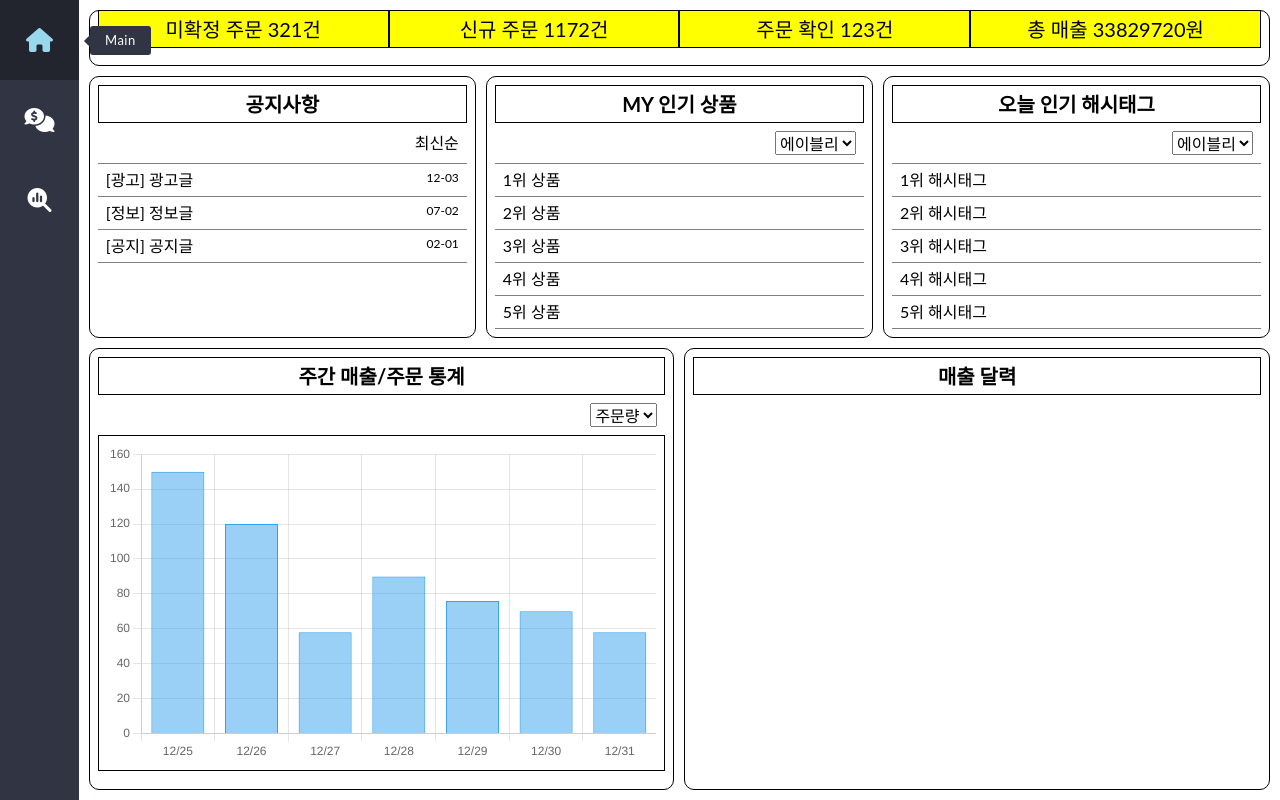
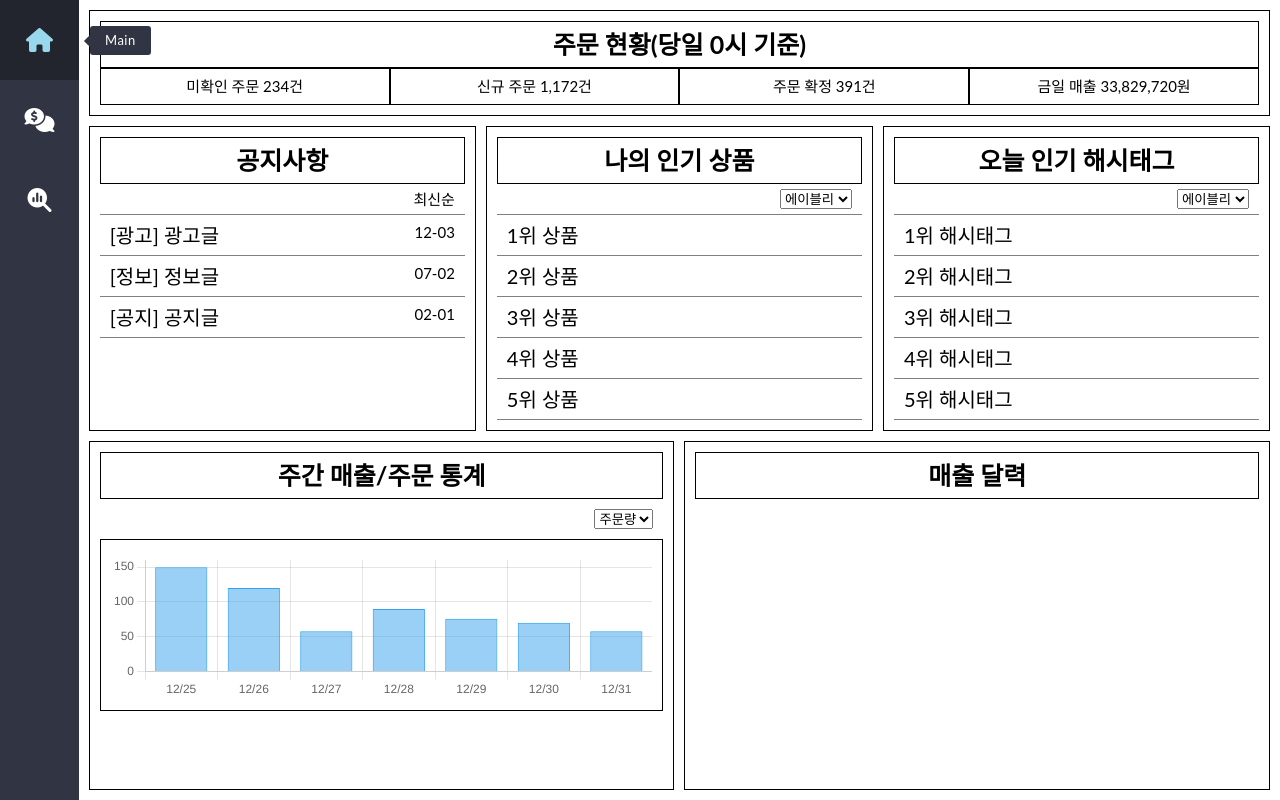
Before and after one commit to seojong789/sellbuddy-ecommerce-management, a website: page src/pages/main/main.html in a window 1280 px wide. Drawn offline with nearby package versions, Linux system fonts and the light colour scheme.

Commit message:
FEAT:0810 임시

```diff
--- a/src/pages/main/main.css
+++ b/src/pages/main/main.css
@@ -8,50 +8,46 @@
   grid-template-rows: auto auto 1fr;
   grid-gap: 10px;
 
-
   .content-box {
     border: 1px solid black;
-    border-radius: 10px;
-    padding: 1vh;
+    padding: 10px;
   }
 
   .title {
     border: 1px solid black;
-    max-height: calc(50% - 2vh);
-    padding: 1vh;
+    max-height: 50%;
+    padding: 10px;
 
     display: flex;
     align-items: center;
     justify-content: center;
 
-    font-size: clamp(12px, 2.5vmin, 25px);
-    white-space: nowrap;
+    font-size: 25px;
   }
 
   .list {
     border-bottom: 1px solid gray;
 
-    font-size: clamp(10px, 2vmin, 20px);
+    font-size: 20px;
 
     p {
-      height: 3vmin;
-      padding: 1vh;
+      height: 10px;
+      padding: 10px;
 
       display: flex;
       align-items: center;
       justify-content: right;
 
-      font-size: clamp(10px, 2vmin, 20px);
+      font-size: 15px;
 
-      select {
-        height: 100%;
-        font-size: clamp(10px, 2vmin, 20px);
+      select option {
+        font-size: 15px;
       }
     }
 
     li {
       border-top: 1px solid gray;
-      padding: 1vh;
+      padding: 10px;
 
       a {
         text-decoration: none;
@@ -60,7 +56,7 @@
         span {
           float: right;
 
-          font-size: clamp(7.5px, 1.5vmin, 15px);
+          font-size: 15px;
         }
       }
     }
@@ -78,22 +74,19 @@
     justify-content: space-around;
 
     span {
-      background-color: yellow;
       border: 1px solid black;
-      width: calc(25% - .25vh);
+      width: calc(25% - 0.25vh);
       height: 100%;
-      padding: 1vh;
+      padding: 10px;
 
       display: flex;
       align-items: center;
       justify-content: space-around;
 
-      font-size: clamp(12px, 2.5vmin, 25px);
-      white-space: nowrap;
+      font-size: 15px;
     }
   }
 }
-
 
 #main-notice {
   grid-column: 1/3;
@@ -115,22 +108,19 @@
   grid-row-start: 3;
 
   div {
-    height: 3vmin;
-    padding: 1vh;
+    padding: 10px;
 
     display: flex;
     align-items: center;
     justify-content: right;
 
-    select {
-      height: 100%;
-      font-size: clamp(10px, 2vmin, 20px);
+    select option {
+      font-size: 15px;
     }
   }
 
   .week-chart {
     border: 1px solid black;
-    min-height: 75%;
   }
 }
 
--- a/src/pages/main/main.html
+++ b/src/pages/main/main.html
@@ -14,7 +14,6 @@
   <div id="main-container">
 
     <div id="main-order" class="content-box">
-      <h1 class="title">주문현황 <span>(당일 0시 기준)</span></h1>
     </div>
 
     <div id="main-notice" class="content-box">
@@ -28,7 +27,7 @@
     </div>
 
     <div id="main-popular-product" class="content-box">
-      <h1 class="title">MY 인기 상품</h1>
+      <h1 class="title">나의 인기 상품</h1>
       <ol class="list">
         <p>
           <select name="product-platform" id="product-platform">
--- a/src/pages/main/main.js
+++ b/src/pages/main/main.js
@@ -1,28 +1,31 @@
 axios
-  .get("http://127.0.0.1:5500/v4.json")
+  .get("http://localhost:5500/v4.json")
   .then((res) => {
     let products = res.data;
-    let todayCount = 0;
-    let todaySale = 0;
-
+    // 주문현황
+    let orderToday = 0; // 신규 주문
+    let saleToday = 0; // 금일 매출
     for (let i = 0; i < products.length; i++) {
       for (let j = 0; j < products[i].platforms.length; j++) {
         for (let k = 0; k < products[i].platforms[j].sales.length; k++) {
           if (products[i].platforms[j].sales[k].date == "2023-12-31") {
-            todayCount += products[i].platforms[j].sales[k].quantity;
-            todaySale += products[i].platforms[j].sales[k].quantity * products[i].price;
+            orderToday += products[i].platforms[j].sales[k].quantity;
+            saleToday +=
+              products[i].platforms[j].sales[k].quantity * products[i].price;
           }
         }
       }
     }
+    let orderUnknown = Math.round(orderToday / 5); // 미확인 주문 (임시)
+    let orderKnown = Math.round(orderToday / 3); // 주문 확정 (임시)
     let productsHTML = `
+      <h1 class="title">주문 현황<span>(당일 0시 기준)</span></h1>
       <p>
-        <span>미확정 주문 321건</span>
-        <span>신규 주문 ${todayCount}건</span>
-        <span>주문 확인 123건</span>
-        <span>총 매출 ${todaySale}원</span>
+        <span>미확인 주문 ${orderUnknown.toLocaleString()}건</span>
+        <span>신규 주문 ${orderToday.toLocaleString()}건</span>
+        <span>주문 확정 ${orderKnown.toLocaleString()}건</span>
+        <span>금일 매출 ${saleToday.toLocaleString()}원</span>
       </p>`;
-
     document.querySelector("#main-order").innerHTML = productsHTML;
   })
   .catch((error) => {
```
